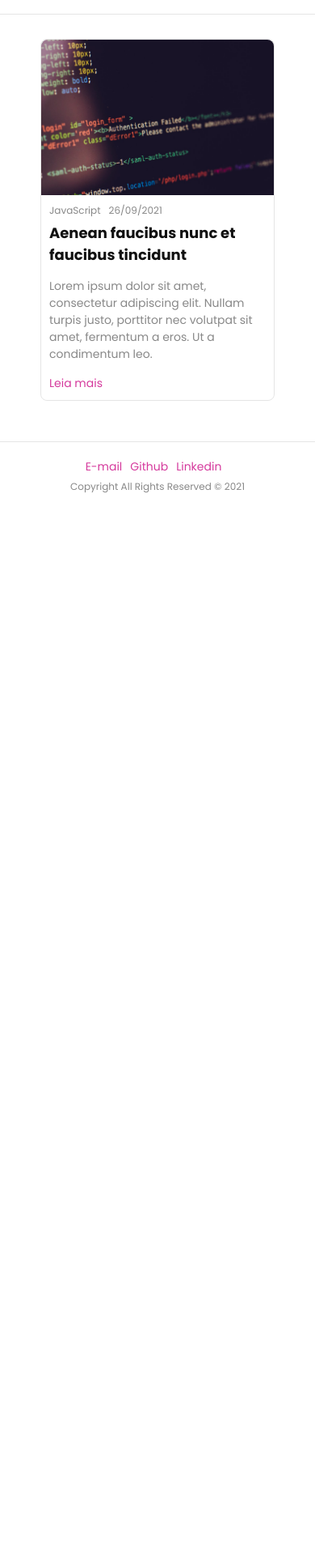
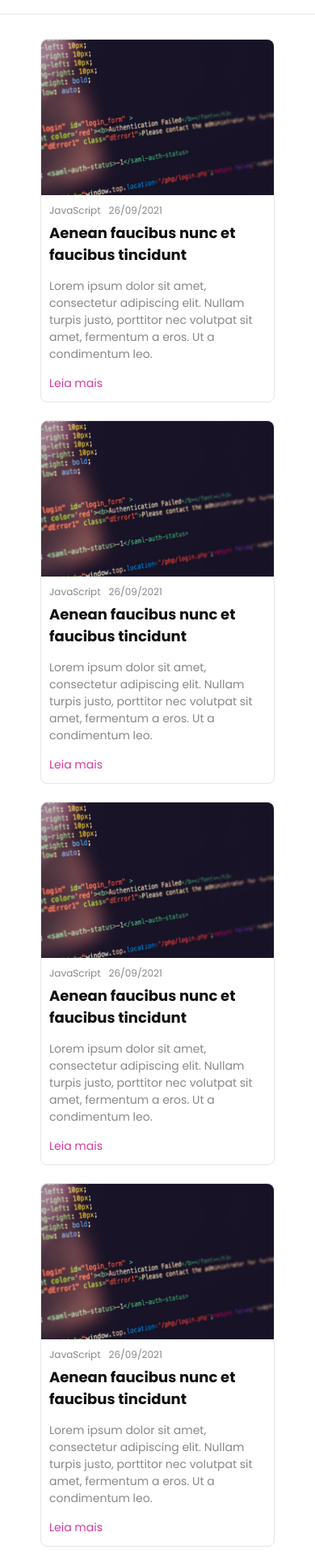
Before and after one commit to amandavianna/bootcamp-eduzz, a plain HTML site: page amanda/index.html in a window 390 px wide. Shown: the part 53-1982 px from the top of the page at 81% size. Before the commit the page ends 844 px from the top, so only its background shows below. Drawn offline with Linux system fonts and the light colour scheme.

Commit message:
Responsive CSS Grid

```diff
--- a/amanda/index.html
+++ b/amanda/index.html
@@ -17,7 +17,127 @@
     <h1 class="logo">Amanda Vianna</h1>
   </header>
   <main id="container">
-    <section>
+    <section class="grid">
+      <article class="article_card">
+        <a href="#" title="Aenean faucibus nunc et faucibus tincidunt">
+          <div class="article_thumbnail">
+            <img src="./images/postagem-1.jpeg" alt="Editor de texto contendo código HTML" class="image">
+          </div>
+          <div class="article_container">
+            <ul class="tag">
+              <li>JavaScript</li>
+              <li><time>26/09/2021</time></li>
+            </ul>
+            <h3 class="title">
+              Aenean faucibus nunc et faucibus tincidunt
+            </h3>
+            <p class="text">
+              Lorem ipsum dolor sit amet, consectetur adipiscing elit. Nullam turpis justo, porttitor nec volutpat sit
+              amet, fermentum a eros. Ut a condimentum leo.
+            </p>
+            <div class="read_more">
+              Leia mais
+            </div>
+          </div>
+        </a>
+      </article>
+
+      <article class="article_card">
+        <a href="#" title="Aenean faucibus nunc et faucibus tincidunt">
+          <div class="article_thumbnail">
+            <img src="./images/postagem-1.jpeg" alt="Editor de texto contendo código HTML" class="image">
+          </div>
+          <div class="article_container">
+            <ul class="tag">
+              <li>JavaScript</li>
+              <li><time>26/09/2021</time></li>
+            </ul>
+            <h3 class="title">
+              Aenean faucibus nunc et faucibus tincidunt
+            </h3>
+            <p class="text">
+              Lorem ipsum dolor sit amet, consectetur adipiscing elit. Nullam turpis justo, porttitor nec volutpat sit
+              amet, fermentum a eros. Ut a condimentum leo.
+            </p>
+            <div class="read_more">
+              Leia mais
+            </div>
+          </div>
+        </a>
+      </article>
+
+      <article class="article_card">
+        <a href="#" title="Aenean faucibus nunc et faucibus tincidunt">
+          <div class="article_thumbnail">
+            <img src="./images/postagem-1.jpeg" alt="Editor de texto contendo código HTML" class="image">
+          </div>
+          <div class="article_container">
+            <ul class="tag">
+              <li>JavaScript</li>
+              <li><time>26/09/2021</time></li>
+            </ul>
+            <h3 class="title">
+              Aenean faucibus nunc et faucibus tincidunt
+            </h3>
+            <p class="text">
+              Lorem ipsum dolor sit amet, consectetur adipiscing elit. Nullam turpis justo, porttitor nec volutpat sit
+              amet, fermentum a eros. Ut a condimentum leo.
+            </p>
+            <div class="read_more">
+              Leia mais
+            </div>
+          </div>
+        </a>
+      </article>
+
+      <article class="article_card">
+        <a href="#" title="Aenean faucibus nunc et faucibus tincidunt">
+          <div class="article_thumbnail">
+            <img src="./images/postagem-1.jpeg" alt="Editor de texto contendo código HTML" class="image">
+          </div>
+          <div class="article_container">
+            <ul class="tag">
+              <li>JavaScript</li>
+              <li><time>26/09/2021</time></li>
+            </ul>
+            <h3 class="title">
+              Aenean faucibus nunc et faucibus tincidunt
+            </h3>
+            <p class="text">
+              Lorem ipsum dolor sit amet, consectetur adipiscing elit. Nullam turpis justo, porttitor nec volutpat sit
+              amet, fermentum a eros. Ut a condimentum leo.
+            </p>
+            <div class="read_more">
+              Leia mais
+            </div>
+          </div>
+        </a>
+      </article>
+
+      <article class="article_card">
+        <a href="#" title="Aenean faucibus nunc et faucibus tincidunt">
+          <div class="article_thumbnail">
+            <img src="./images/postagem-1.jpeg" alt="Editor de texto contendo código HTML" class="image">
+          </div>
+          <div class="article_container">
+            <ul class="tag">
+              <li>JavaScript</li>
+              <li><time>26/09/2021</time></li>
+            </ul>
+            <h3 class="title">
+              Aenean faucibus nunc et faucibus tincidunt
+            </h3>
+            <p class="text">
+              Lorem ipsum dolor sit amet, consectetur adipiscing elit. Nullam turpis justo, porttitor nec volutpat sit
+              amet, fermentum a eros. Ut a condimentum leo.
+            </p>
+            <div class="read_more">
+              Leia mais
+            </div>
+          </div>
+        </a>
+      </article>
+
       <article class="article_card">
         <a href="#" title="Aenean faucibus nunc et faucibus tincidunt">
           <div class="article_thumbnail">
--- a/amanda/style.css
+++ b/amanda/style.css
@@ -1,10 +1,29 @@
 :root {
+  --space: 24px;
   --border-radius: 8px;
   --primaryColor: #d53a9d;
   --secondaryColor: #111;
   --backgroundColor: #fff;
   --textColor: #888;
   --borderColor: rgba(0, 0, 0, 0.1);
+}
+
+@media only screen and (max-width: 600px) {
+  :root {
+    --grid-template-columns: 1;
+  }
+}
+
+@media only screen and (min-width: 599px) and (max-width: 991px) {
+  :root {
+    --grid-template-columns: 2;
+  }
+}
+
+@media only screen and (min-width: 992px) {
+  :root {
+    --grid-template-columns: 3;
+  }
 }
 
 * {
@@ -55,6 +74,13 @@ a:hover {
 #container {
   margin: 0 auto;
   padding: 30px 50px 50px;
+}
+
+.grid {
+  display: grid;
+  grid-column-gap: var(--space);
+  grid-row-gap: var(--space);
+  grid-template-columns: repeat(var(--grid-template-columns), 1fr);
 }
 
 .article_card {
```
